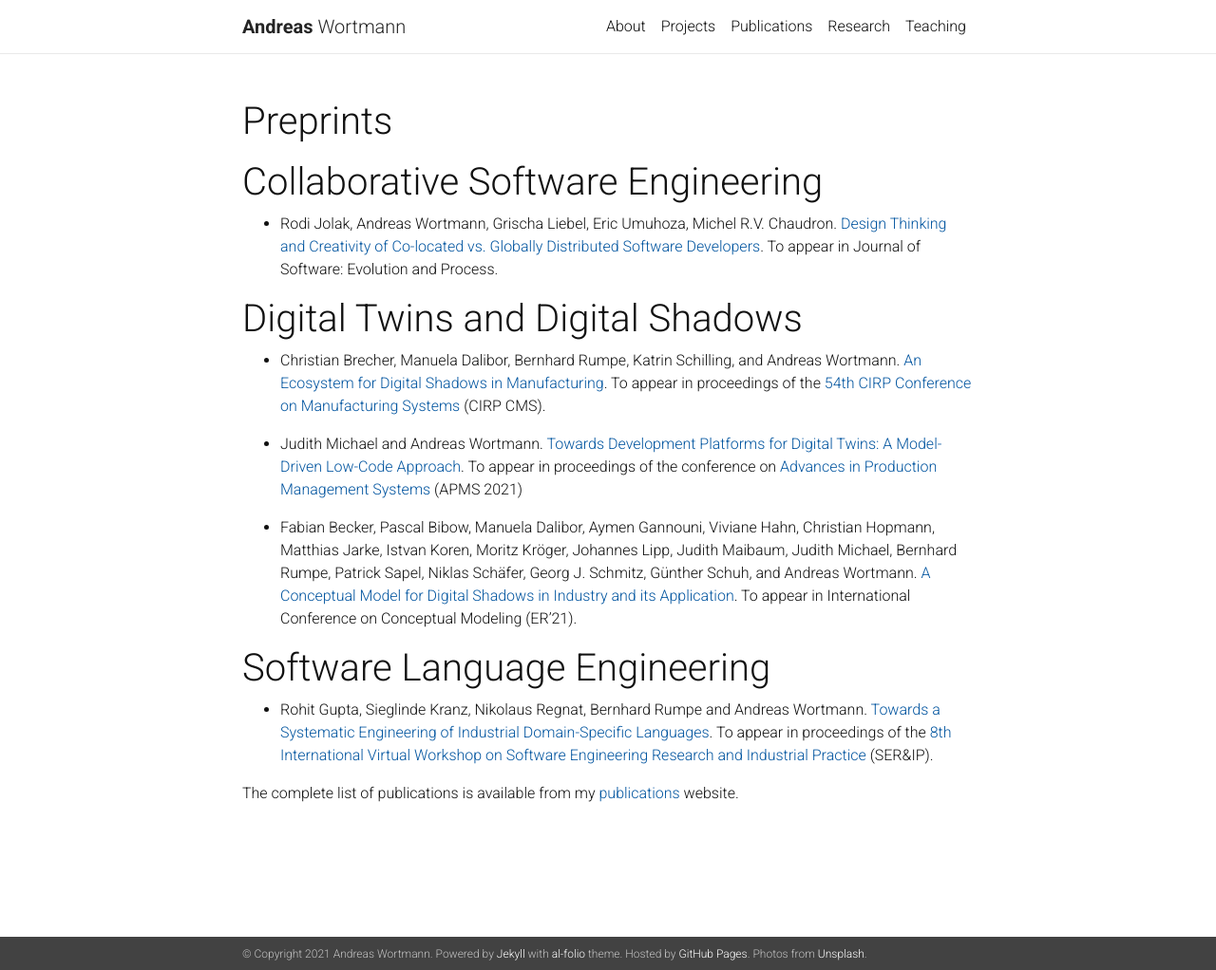
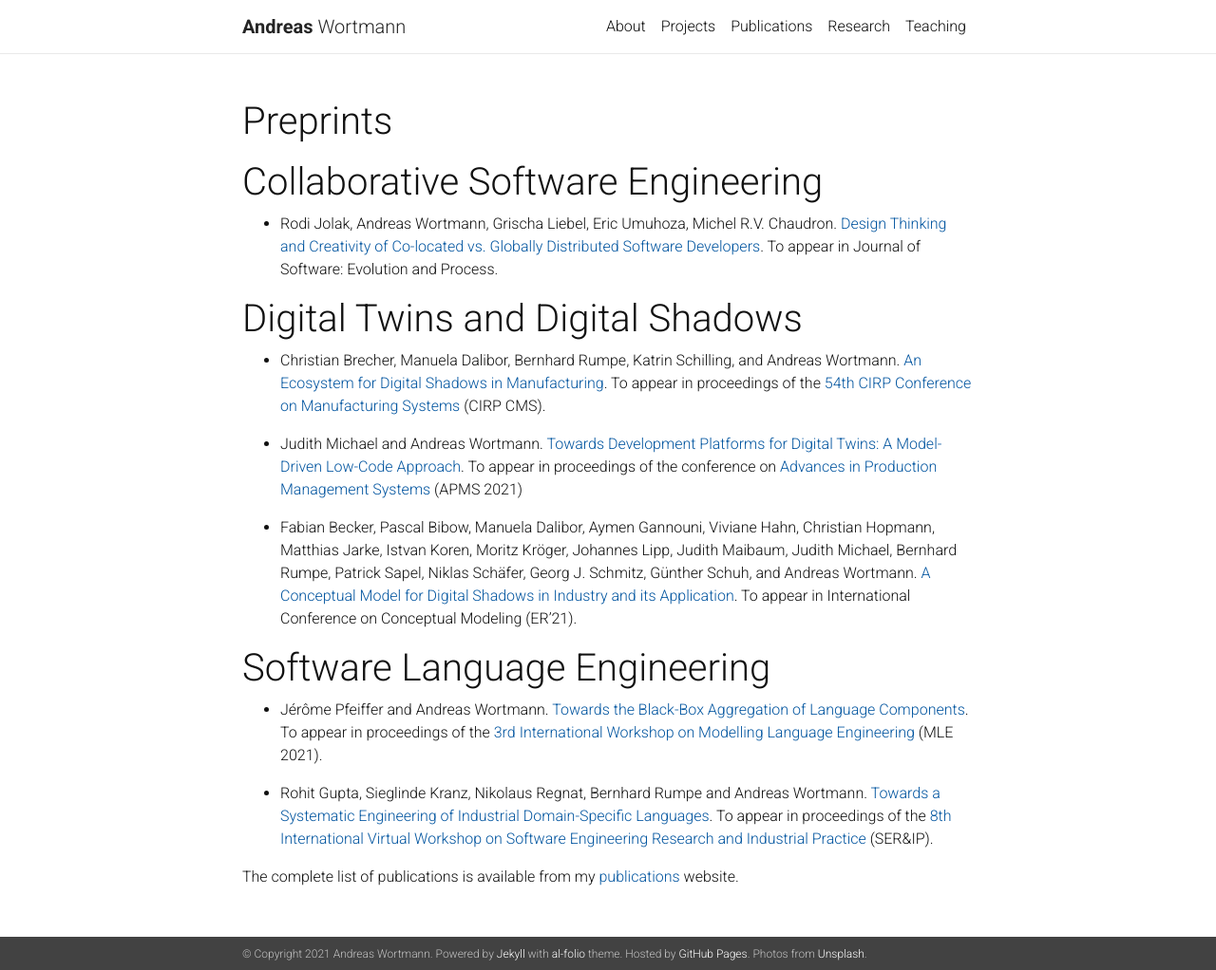
Before and after one commit to awortmann/awortmann.github.io, a Jekyll site: the page built from _pages/preprints.md, in a window 1280 px wide and 1022 px high. Shown: the whole window at 95% size. Built offline with Jekyll 4.4.1, drawn with Linux system fonts in a browser that asks for light colours; nearby versions of some CDN libraries; a style sheet for code colours, icons or effects is not loaded.

Commit message:
Minor update

```diff
--- a/_pages/preprints.md
+++ b/_pages/preprints.md
@@ -20,6 +20,8 @@ nav: false
 
 # Software Language Engineering
 
+- Jérôme Pfeiffer and Andreas Wortmann. [Towards the Black-Box Aggregation of Language Components](../downloads/preprints/2021/Towards_the_Black-Box_Aggregation_of_Language_Components.pdf). To appear in proceedings of the [3rd International Workshop on Modelling Language Engineering](https://mleworkshop.github.io/editions/mle2021) (MLE 2021).
+
 - Rohit Gupta, Sieglinde Kranz, Nikolaus Regnat, Bernhard Rumpe and Andreas Wortmann. [Towards a Systematic Engineering of Industrial Domain-Specific Languages](../downloads/preprints/2021/Towards_a_Systematic_Engineering_of_Industrial_Domain-Specific_Languages.pdf). To appear in proceedings of the [8th International Virtual Workshop on Software Engineering Research and Industrial Practice](https://dumari.github.io/serip2021/) (SER&amp;IP).
 
 
```
Also changed, not shown: 1 other file.
